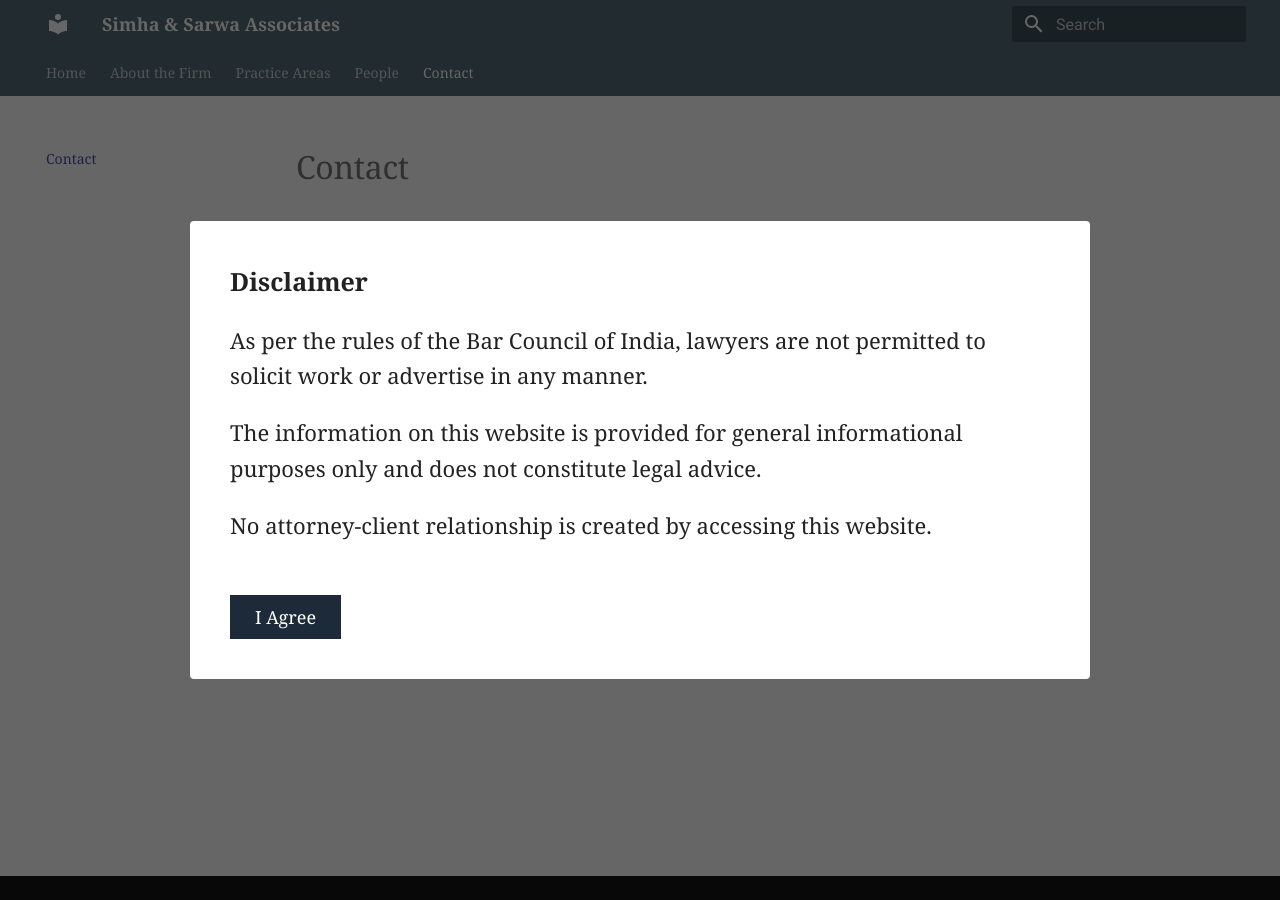
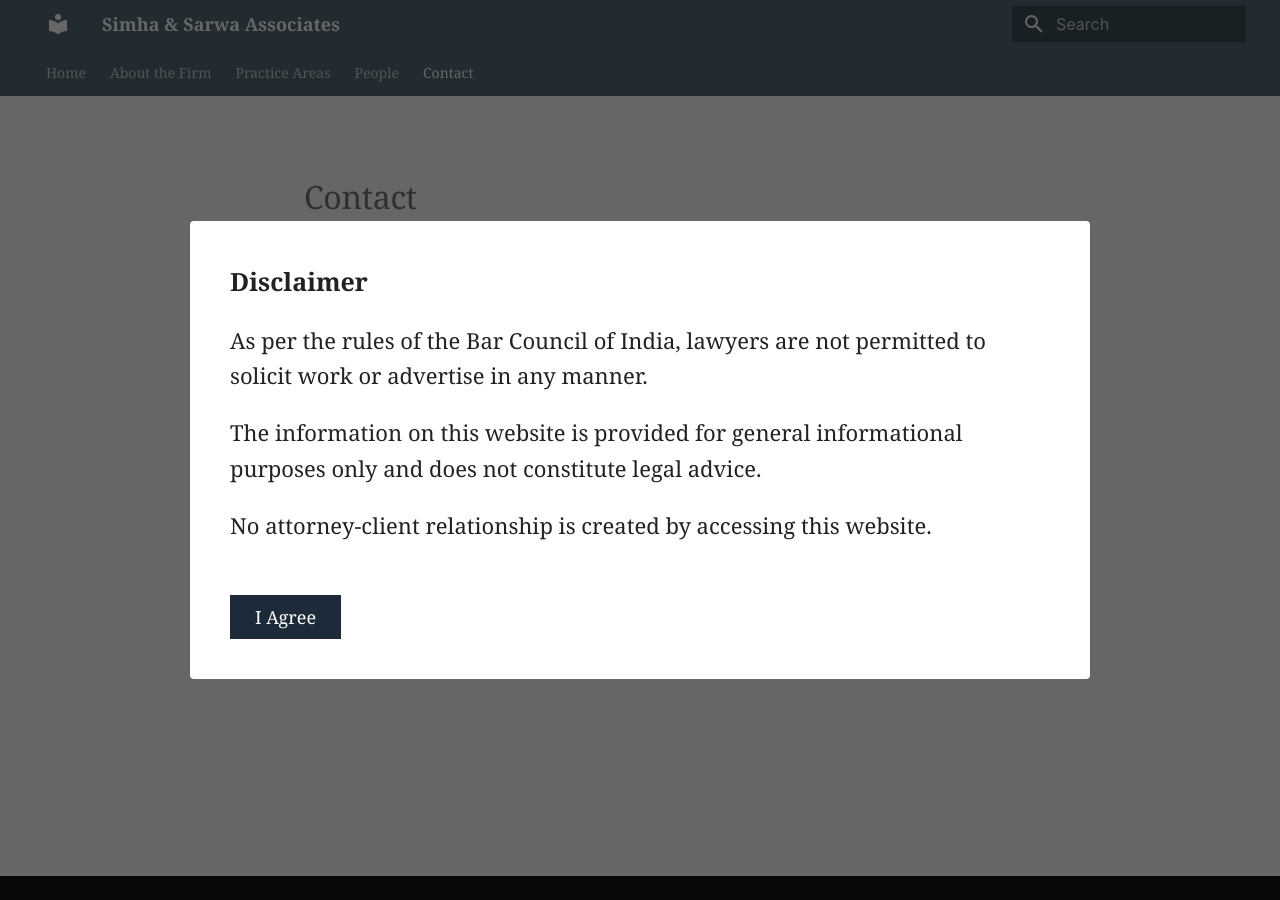
Before and after one commit to akhildp/simha-sarva, an MkDocs documentation site: the page built from docs/contact.md, in a window 1280 px wide. Built offline with MkDocs 1.6.1 and Material for MkDocs 9.7.7, drawn with Linux system fonts in a browser that asks for light colours.

Commit message:
clean up clutter

```diff
--- a/docs/css/custom.css
+++ b/docs/css/custom.css
@@ -12,3 +12,20 @@
 .md-nav--secondary {
   display: none !important;
 }
+
+/* Remove left navigation sidebar */
+.md-sidebar--primary {
+  display: none !important;
+}
+
+/* Center main content when sidebar is removed */
+.md-main__inner {
+  margin-left: auto;
+  margin-right: auto;
+  max-width: 760px;
+}
+
+/* Reduce excessive padding */
+.md-content {
+  padding: 1.5rem 1rem;
+}
--- a/mkdocs.yml
+++ b/mkdocs.yml
@@ -5,6 +5,7 @@ use_directory_urls: false
 theme:
   name: material
   features:
+    - navigation.top
     - toc.integrate: false
   language: en
   features:
@@ -14,9 +15,7 @@ theme:
     - scheme: default
       primary: blue grey
       accent: blue grey
-  font:
-    text: Roboto
-    code: Roboto Mono
+  font: false
 extra:
   generator: false
 
```
